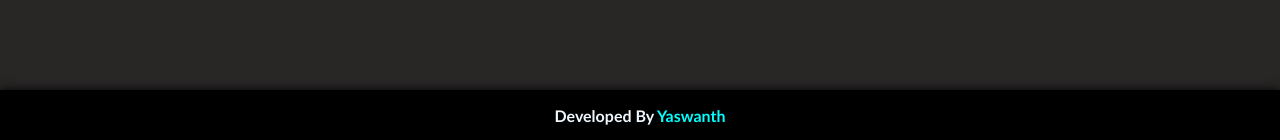
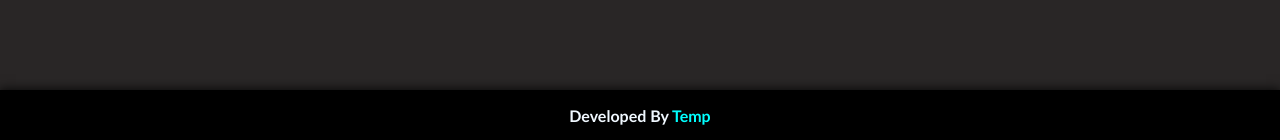
Before and after one commit to Pavan-Temp/savehere, a Flask app: page / in a window 1280 px wide. Shown: the part 820-960 px from the top of the page. Run offline with Flask 3, Linux system fonts and the light colour scheme.

Commit message:
Update key.html

```diff
--- a/templates/key.html
+++ b/templates/key.html
@@ -25,7 +25,7 @@
     </div>
 
     <div class='final'>
-      <h4>Developed By <span style="color:aqua;">Yaswanth<span> </h4>
+      <h4>Developed By <span style="color:aqua;">Temp<span> </h4>
     </div>
     </center>
     <script src="{{ url_for('static',filename='script0.js')}}">
```
